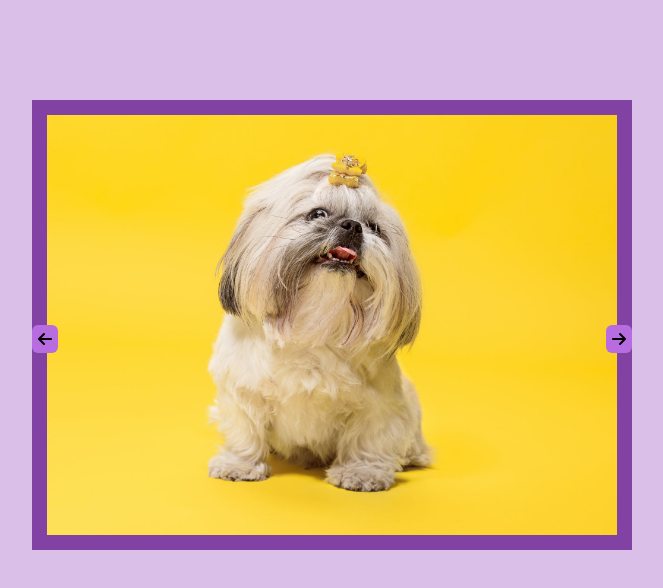
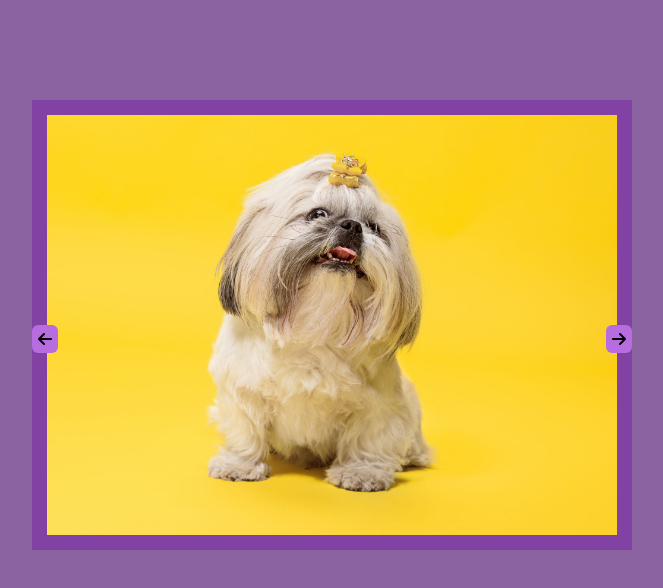
Before and after one commit to Sruthiravichnadran/Image-slider, a plain HTML site: page index.html in a window 1280 px wide. Shown: the whole page, without its empty margins (308-971 px from the left). Drawn offline with Linux system fonts and the light colour scheme.

Commit message:
css code

```diff
--- a/style.css
+++ b/style.css
@@ -6,7 +6,7 @@
 
 body{
     height: 100vh;
-    background-color: rgb(218, 191, 233);
+    background-color: rgb(139, 99, 161);
 }
 
 .total_container{
```
